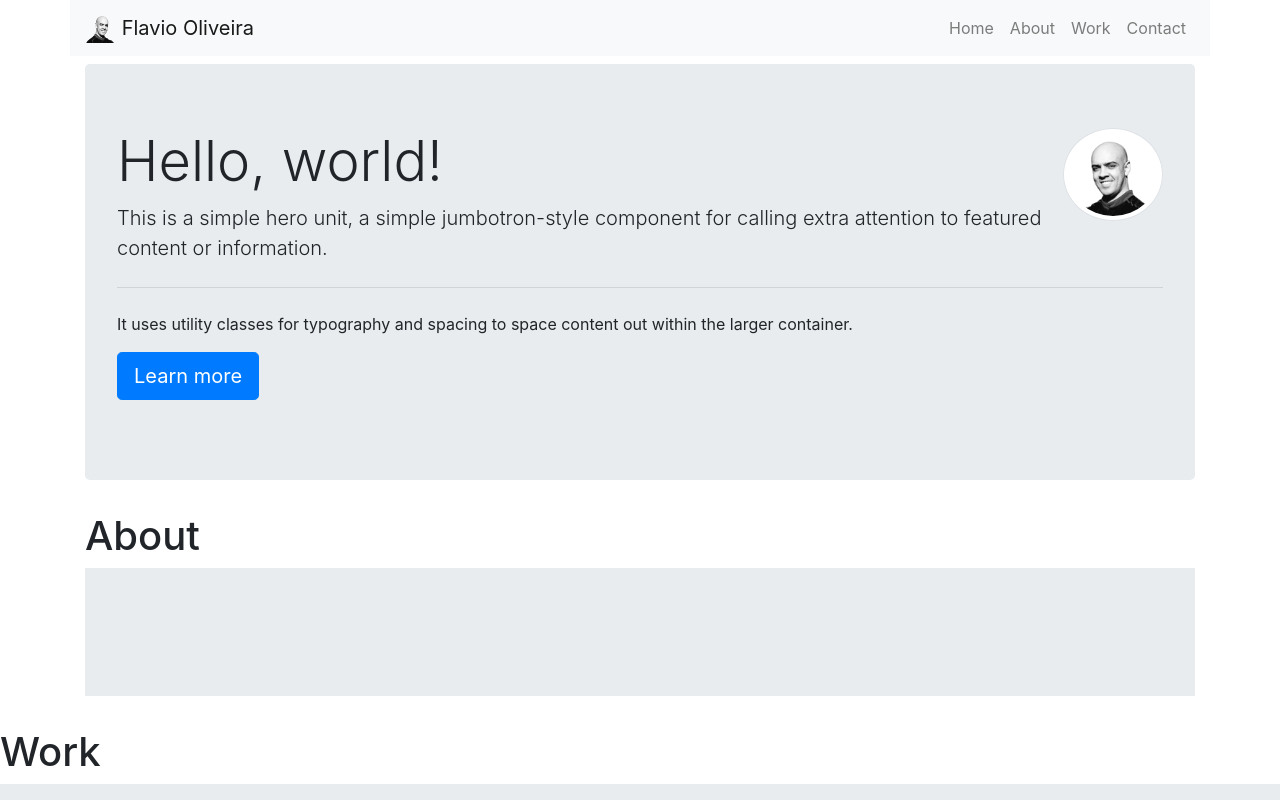
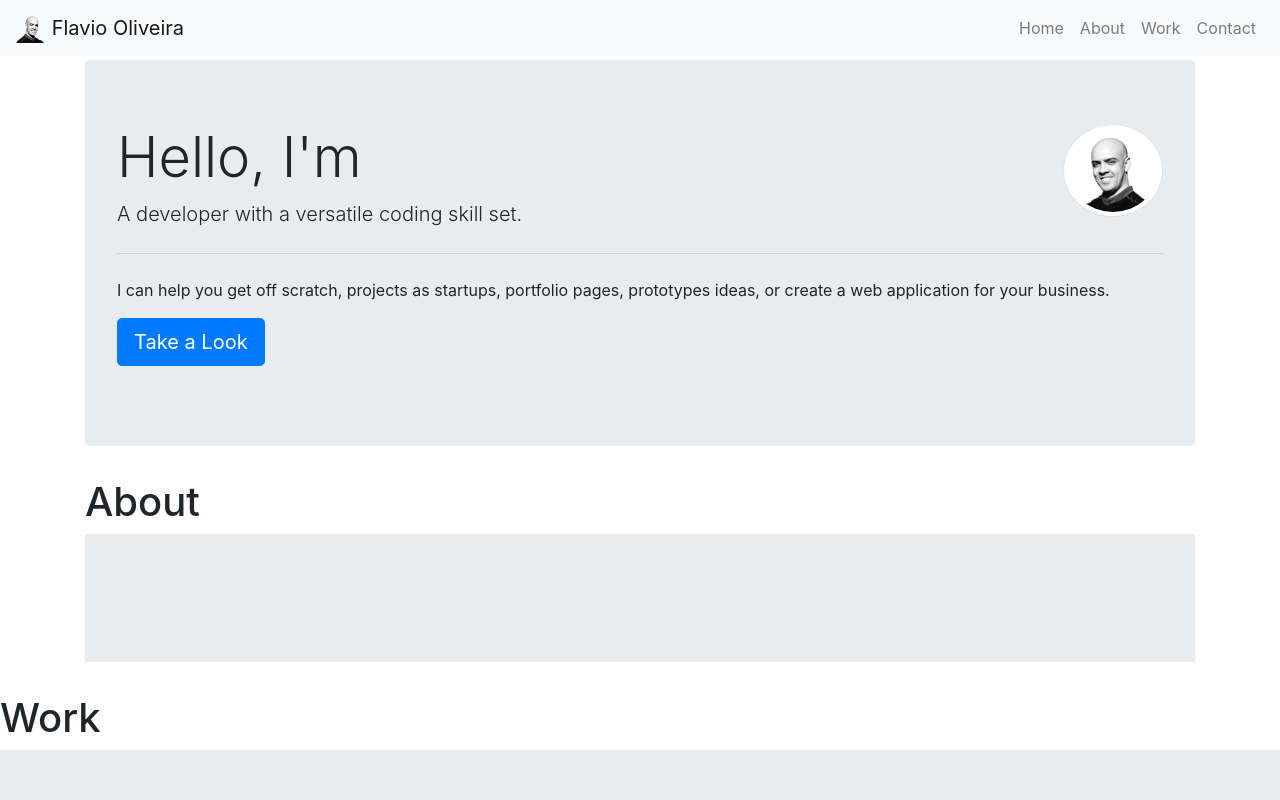
Before and after one commit to fl4viooliveira/Bootstrap-Portfolio, a plain HTML site: page index.html in a window 1280 px wide. Shown: the top 800 px of the page. Drawn offline with nearby package versions, Linux system fonts and the light colour scheme.

Commit message:
add space to fit the hero session under the navbar without cover

```diff
--- a/css/style.css
+++ b/css/style.css
@@ -1,3 +1,6 @@
 .mirror{
   transform: scaleX(-1);
 }
+.custom-space{
+  height: 60px;
+}
--- a/index.html
+++ b/index.html
@@ -16,7 +16,7 @@
 
 <body>
   <!-- NAV BAR -->
-    <nav class="container navbar navbar-expand-lg navbar-light bg-light mb-2">
+    <nav class="container-fluid navbar navbar-expand-lg navbar-light bg-light position-fixed ">
       <a class="navbar-brand" href="#hero">
         <img src="./images/flavio_face.png" width="30" height="30" class="d-inline-block align-top" alt="Flavio face">
         Flavio Oliveira
@@ -45,15 +45,16 @@
     </nav>
 
 <!-- HERO -->
+<div class="custom-space"></div>
   <section class="container" id="hero">
     <div class="jumbotron">
       <img class="img-thumbnail float-right rounded-circle mirror" width="100" height="100" src="./images/flavio_face.png" alt="flavio face">
-      <h1 class="display-4">Hello, world!</h1>
-      <p class="lead">This is a simple hero unit, a simple jumbotron-style component for calling extra attention to featured content or information.</p>
+      <h1 class="display-4">Hello, I'm</h1>
+      <p class="lead">A developer with a versatile coding skill set.</p>
       <hr class="my-4">
-      <p>It uses utility classes for typography and spacing to space content out within the larger container.</p>
+      <p>I can help you get off scratch, projects as startups, portfolio pages, prototypes ideas, or create a web application for your business.</p>
       <p class="lead">
-        <a class="btn btn-primary btn-lg" href="#" role="button">Learn more</a>
+        <a class="btn btn-primary btn-lg" href="#work" role="button">Take a Look</a>
       </p>
     </div>
   </section>
```
